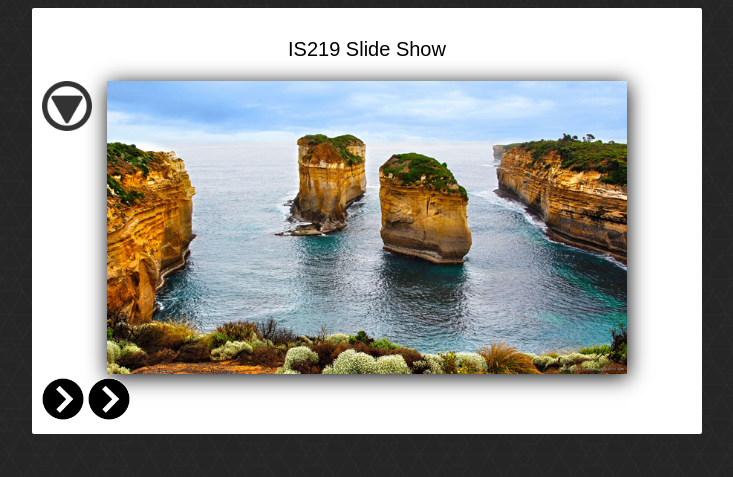
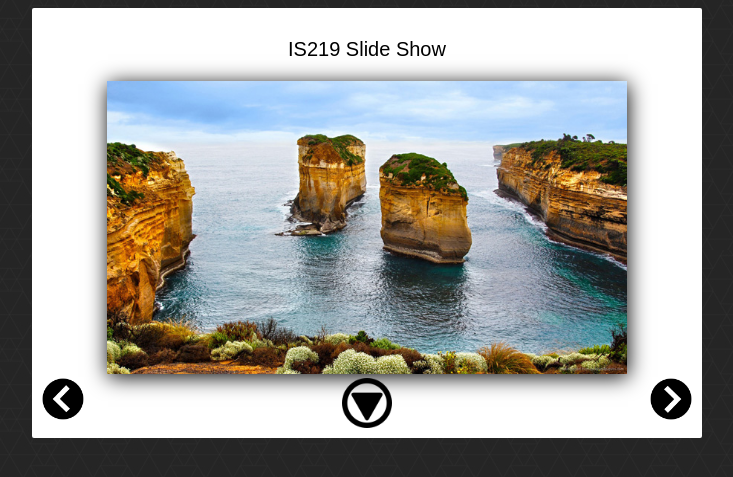
Before and after one commit to LukasZvikas/IS219-JQueryProject, a PHP site: page /index.html in a window 1280 px wide. Shown: the top 477 px of the page, without its empty margins (273-1006 px from the left). Run offline with PHP 8.4, Linux system fonts and the light colour scheme; grey boxes labelled with a size stand in for pictures from a placeholder-image service; some libraries are stand-ins or nearby versions.

Commit message:
Part 3.1 3.4 3.5

```diff
--- a/css/style.css
+++ b/css/style.css
@@ -27,10 +27,19 @@ body {
 .moreIndicator {
 	height: 50px;
 	width: 50px;
-	position: absolute;
+	z-index: 3;
+	top: 0px;
+	transform: rotate(90deg);
+}
+
+
+.moreIndicator:hover {
+	height: 50px;
+	width: 50px;
 	z-index: 3;
 	opacity: .8;
 	top: 0px;
+	transform: rotate(90deg);
 }
 
 .thumbnail {
@@ -49,6 +58,8 @@ body {
 #nav {
 	clear: both;
 	position: relative;
+	display: flex;
+	justify-content: space-between;
 }
 
 #prevPhoto {
@@ -73,12 +84,14 @@ body {
 /*Add CSS styles to rotate the element 90deg
 Make it animate nicely. You'll need CSS3 for this*/
 .rot90 {
-    transform: rotate(90deg);
+
 }
 
 /*Add CSS styles to rotate the element 180deg
 Make it animate nicely. You'll need CSS3 for this*/
-.rot180 {}
+.rot180 {
+	transform: rotate(180deg);
+}
 
 /*Add CSS styles to rotate the element 270deg
 Make it animate nicely. You'll need CSS3 for this*/
--- a/index.html
+++ b/index.html
@@ -15,10 +15,11 @@
       <div class="photoHolder">
         <img class="thumbnail" id="photo" src="http://placehold.it/518x389?text=Welcome+to+my+Gallery" alt="Gallery Image"/>
       </div>
-      <img class="moreIndicator rot90" src="img/more.png" alt="More Content"/>
       <div id="nav">
         <img id="prevPhoto" class='rot180' src="img/arrow.png" alt="Previous Photo"/>
+        <img class="moreIndicator rot90" src="img/more.png" alt="More Content"/>
         <img id="nextPhoto" src="img/arrow.png" alt="Next Photo"/>
+
       </div>
       <div class="details">
         <p class="location">Location: </p>
--- a/js/gallery.js
+++ b/js/gallery.js
@@ -109,10 +109,6 @@ $(document).ready(function() {
   });
 });
 
-// $('#nav, #nextPhoto').click(function(){
-// 		mImages += 1;
-// 		console.log('yes')
-// 	})
 
 $(document).ready(function() {
   // This initially hides the photos' metadata information
```
